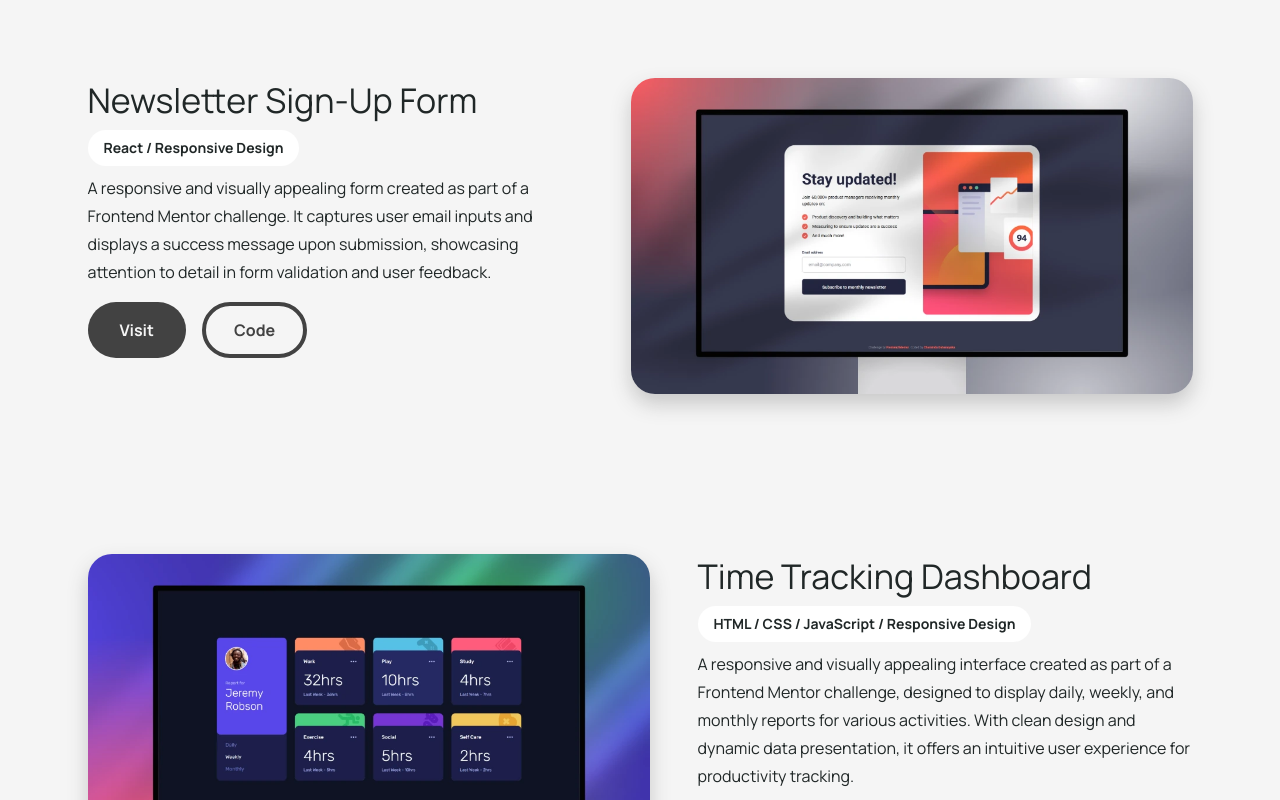
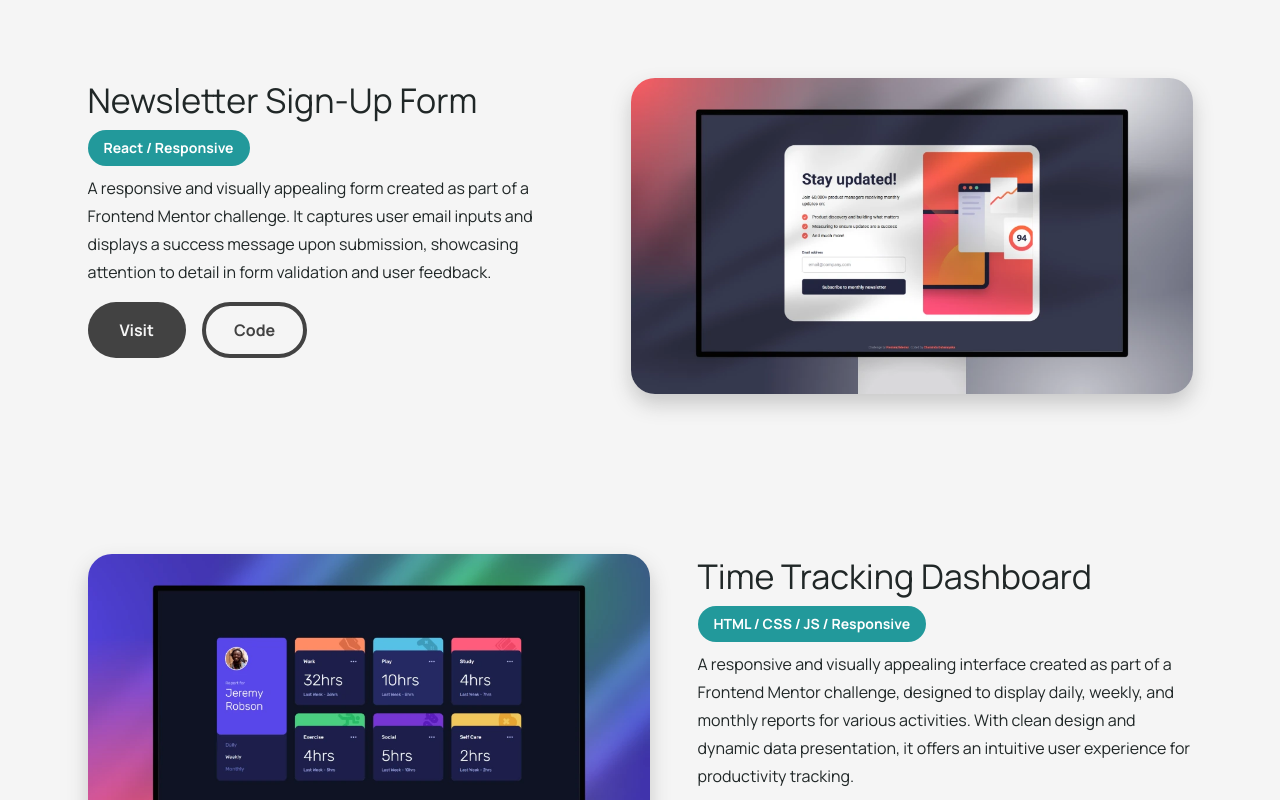
Before and after one commit to ChaminduD/my-portfolio, a React (Vite) app: page /my-portfolio/projects/frontend in a window 1280 px wide. Shown: the part 680-1480 px from the top of the page. Built offline with nearby package versions, Linux system fonts and the light colour scheme.

Commit message:
Update projects cards tag color and text

```diff
--- a/src/Components/ProjectCard/ProjectCard.css
+++ b/src/Components/ProjectCard/ProjectCard.css
@@ -70,6 +70,7 @@
         position: absolute;
         bottom: calc(-1 * (var(--space-xl) - var(--space-xxs)));
         right: var(--space-xs);
+        box-shadow: var(--project-card-shadow);
     }
     .content-container .image-container img{
         width: 700px;
--- a/src/Components/ProjectDetails/ProjectDetails.css
+++ b/src/Components/ProjectDetails/ProjectDetails.css
@@ -30,8 +30,9 @@
 }
 
 .project-details-container .project-details .tag{
+    color: var(--white);
     background-image: none;
-    background-color: var(--white);
+    background-color: var(--secondary-color);
 }
 
 .project-details-container .project-details p{
--- a/src/data/projectsData.js
+++ b/src/data/projectsData.js
@@ -4,7 +4,7 @@ export const projects = {
             image: "/my-portfolio/images/frontend-dev/Winner-Selector.webp",
             imageRight: false,
             title: "Winner Selector",
-            label: "React / Responsive Design",
+            label: "React / Responsive",
             problem: false,
             solution: false,
             description1: "A dynamic tool designed to randomly select winners from a list of participants. With features like shuffling, resetting, and customizing the number of winners, it offers a seamless and interactive way to conduct fair selections. Perfect for contests, giveaways, or event raffles!",
@@ -15,7 +15,7 @@ export const projects = {
             image: "/my-portfolio/images/frontend-dev/Newsletter-Sign-Up-Form.webp",
             imageRight: true,
             title: "Newsletter Sign-Up Form",
-            label: "React / Responsive Design",
+            label: "React / Responsive",
             problem: false,
             solution: false,
             description1: "A responsive and visually appealing form created as part of a Frontend Mentor challenge. It captures user email inputs and displays a success message upon submission, showcasing attention to detail in form validation and user feedback.",
@@ -26,7 +26,7 @@ export const projects = {
             image: "/my-portfolio/images/frontend-dev/Time-Tracking-Dashboard.webp",
             imageRight: false,
             title: "Time Tracking Dashboard",
-            label: "HTML / CSS / JavaScript / Responsive Design",
+            label: "HTML / CSS / JS / Responsive",
             problem: false,
             solution: false,
             description1: "A responsive and visually appealing interface created as part of a Frontend Mentor challenge, designed to display daily, weekly, and monthly reports for various activities. With clean design and dynamic data presentation, it offers an intuitive user experience for productivity tracking.",
@@ -37,7 +37,7 @@ export const projects = {
             image: "/my-portfolio/images/frontend-dev/Tip-Calculator-App.webp",
             imageRight: true,
             title: "Tip Calculator App",
-            label: "HTML / CSS / JavaScript / Responsive Design",
+            label: "HTML / CSS / JS / Responsive",
             problem: false,
             solution: false,
             description1: "A responsive and interactive tool created as part of a Frontend Mentor challenge. It allows users to calculate tips and total amounts per person efficiently, with features like custom tip percentages and real-time updates for a seamless user experience.",
@@ -48,7 +48,7 @@ export const projects = {
             image: "/my-portfolio/images/frontend-dev/Advice-generator-app.webp",
             imageRight: false,
             title: "Advice generator app",
-            label: "API Integration / Responsive Design",
+            label: "API / Responsive",
             problem: false,
             solution: false,
             description1: "A responsive and interactive app created as part of a Frontend Mentor challenge. It generates random pieces of advice using an API, offering users a seamless and engaging experience with dynamic content updates.",
@@ -59,7 +59,7 @@ export const projects = {
             image: "/my-portfolio/images/frontend-dev/Contact-Form.webp",
             imageRight: true,
             title: "Contact Form",
-            label: "HTML / CSS / Web 3 Forms Integration",
+            label: "HTML / CSS / Web 3 Forms",
             problem: false,
             solution: false,
             description1: "A functional contact form built using HTML and CSS. This project demonstrates seamless Web 3 Forms integration, enabling users to submit inquiries, with submitted data sent directly to a specified email address for efficient communication.",
@@ -81,7 +81,7 @@ export const projects = {
             image: "/my-portfolio/images/frontend-dev/Animated-Website-Header.webp",
             imageRight: true,
             title: "Animated Website Header",
-            label: "HTML / CSS / Bubble Animation",
+            label: "HTML / CSS / Animation",
             problem: false,
             solution: false,
             description1: "A creative website header featuring bubbles that rise gracefully and disappear, built using HTML and CSS. The captivating animations use CSS properties to deliver a dynamic and engaging visual effect.",
@@ -92,7 +92,7 @@ export const projects = {
             image: "/my-portfolio/images/frontend-dev//Snake-Game.webp",
             imageRight: false,
             title: "Snake Game",
-            label: "HTML / CSS / JavaScript / Arcade Game",
+            label: "HTML / CSS / JS / Arcade Game",
             problem: false,
             solution: false,
             description1: "A recreation of the classic arcade game implemented in JavaScript. Challenge yourself to navigate the snake, eat food, and grow longer while avoiding collisions. Features include simple directional controls, score tracking, and a reset button for restarting the game.",
@@ -103,7 +103,7 @@ export const projects = {
             image: "/my-portfolio/images/frontend-dev/Weather-App.webp",
             imageRight: true,
             title: "Weather App",
-            label: "HTML / CSS / JavaScript / API Integration",
+            label: "HTML / CSS / JS / API",
             problem: false,
             solution: false,
             description1: "A functional tool for checking real-time weather data, built using HTML, CSS, and JavaScript. The app integrates with the OpenWeatherMap API, allowing users to enter a city name and retrieve detailed weather information such as temperature, weather conditions, humidity, and wind speed.",
@@ -114,7 +114,7 @@ export const projects = {
             image: "/my-portfolio/images/frontend-dev/To-Do-List-App.webp",
             imageRight: false,
             title: "To-Do List App",
-            label: "HTML / CSS / JavaScript",
+            label: "HTML / CSS / JS",
             problem: false,
             solution: false,
             description1: "A task management tool built using HTML, CSS, and JavaScript. This app enables users to add, complete, and delete tasks, with the task list stored in Local Storage for persistence even after closing the browser.",
@@ -125,7 +125,7 @@ export const projects = {
             image: "/my-portfolio/images/frontend-dev/Text-to-Speech-Converter.webp",
             imageRight: true,
             title: "Text to Speech Converter",
-            label: "HTML / CSS / JavaScript / Text-to-Speech",
+            label: "HTML / CSS / JS / Text-to-Speech",
             problem: false,
             solution: false,
             description1: "A web-based tool developed using HTML, CSS, and JavaScript that converts written text into speech. Features include changeable voice options, allowing users to enjoy diverse and dynamic speech experiences.",
@@ -136,7 +136,7 @@ export const projects = {
             image: "/my-portfolio/images/frontend-dev//Quiz-App.webp",
             imageRight: false,
             title: "Quiz App",
-            label: "HTML / CSS / JavaScript",
+            label: "HTML / CSS / JS",
             problem: false,
             solution: false,
             description1: "An interactive online quiz website built with HTML, CSS, and JavaScript. It features multiple questions with four answer choices each, offering real-time feedback on correct and incorrect answers. The app calculates and displays the final score upon completion, ensuring an engaging user experience.",
@@ -147,7 +147,7 @@ export const projects = {
             image: "/my-portfolio/images/frontend-dev/QR-Code-Generator.webp",
             imageRight: true,
             title: "QR Code Generator",
-            label: "HTML / CSS / JavaScript / API Integration",
+            label: "HTML / CSS / JS / API",
             problem: false,
             solution: false,
             description1: "A simple yet powerful tool for creating QR codes from text or links, developed using HTML, CSS, and JavaScript. The project leverages the Free QR Code Generator API to produce QR codes in image format, offering seamless functionality and easy integration.",
@@ -158,7 +158,7 @@ export const projects = {
             image: "/my-portfolio/images/frontend-dev/Notes-App.webp",
             imageRight: false,
             title: "Notes App",
-            label: "HTML / CSS / JavaScript",
+            label: "HTML / CSS / JS",
             problem: false,
             solution: false,
             description1: "A practical tool for managing notes, built using HTML, CSS, and JavaScript. This app allows users to create, edit, and delete notes, with Local Storage ensuring data persistence across browser sessions for a seamless user experience.",
@@ -169,7 +169,7 @@ export const projects = {
             image: "/my-portfolio/images/frontend-dev/Image-Search-Engine.webp",
             imageRight: true,
             title: "Image Search Engine",
-            label: "HTML / CSS / JavaScript / API Integration",
+            label: "HTML / CSS / JS / API",
             problem: false,
             solution: false,
             description1: "A dynamic web tool built with HTML, CSS, and JavaScript that enables users to search for images by entering keywords. This project integrates the Unsplash API to fetch and display search results, offering an interactive and seamless user experience.",
@@ -180,7 +180,7 @@ export const projects = {
             image: "/my-portfolio/images/frontend-dev/Cryptocurrency-Website.webp",
             imageRight: false,
             title: "Cryptocurrency Website",
-            label: "JavaScript / jQuery / API Integration",
+            label: "JS / jQuery / API",
             problem: false,
             solution: false,
             description1: "A sleek and modern web platform designed to display live cryptocurrency prices. Built using HTML, CSS, JavaScript, and jQuery, the website leverages a free API for real-time price updates and offers dynamic functionality with a visually appealing header section.",
@@ -191,7 +191,7 @@ export const projects = {
             image: "/my-portfolio/images/frontend-dev/Theme-Switching-Header.webp",
             imageRight: true,
             title: "Theme-Switching Header",
-            label: "HTML / CSS / JavaScript / Dark Mode",
+            label: "HTML / CSS / JS / Dark Mode",
             problem: false,
             solution: false,
             description1: "A web-based project enabling light and dark mode switching, developed using HTML, CSS, and JavaScript. The design uses CSS variables for centralized theme color control and JavaScript for smooth transitions with an interactive icon that toggles between a moon and a sun.",
@@ -204,7 +204,7 @@ export const projects = {
             image: "/my-portfolio/images/web-design/PureFit-Clothing.webp",
             imageRight: false,
             title: "PureFit Clothing",
-            label: "WordPress / Responsive Design / E-commerce",
+            label: "WordPress / Responsive / E-commerce",
             problem: false,
             solution: false,
             description1: "A stylish and user-friendly e-commerce platform built using WordPress, showcasing premium men's clothing with a seamless shopping experience. Featuring responsive design, multiple categories, and promotional sections to elevate customer engagement.",
@@ -215,7 +215,7 @@ export const projects = {
             image: "/my-portfolio/images/web-design/GrowthBoost.webp",
             imageRight: true,
             title: "GrowthBoost",
-            label: "Webflow / Responsive Design / Business-Oriented",
+            label: "Webflow / Responsive / Business",
             problem: false,
             solution: false,
             description1: "A modern and responsive website built using Webflow, designed to elevate brand identity and showcase services with cutting-edge design and seamless functionality. Perfect for empowering businesses through innovative digital strategies.",
@@ -234,7 +234,7 @@ export const topProjects = {
     frontend: [
         {
             title: "Winner Selector",
-            label: "React / Responsive Design",
+            label: "React / Responsive",
             description: "A dynamic tool designed to randomly select winners from a list of participants. With features like shuffling, resetting, and customizing the number of winners, it offers a seamless and interactive way to conduct fair selections. Perfect for contests, giveaways, or event raffles!",
             image: "/my-portfolio/images/frontend-dev/Winner-Selector.webp",
             primaryBtnLink: "https://chamindud.github.io/winner-selector/",
@@ -243,7 +243,7 @@ export const topProjects = {
         },
         {
             title: "Tip Calculator App",
-            label: "HTML / CSS / JavaScript / Responsive Design",
+            label: "HTML / CSS / JS / Responsive",
             description: "A responsive and interactive tool created as part of a Frontend Mentor challenge. It allows users to calculate tips and total amounts per person efficiently, with features like custom tip percentages and real-time updates for a seamless user experience.",
             image: "/my-portfolio/images/frontend-dev/Tip-Calculator-App.webp",
             primaryBtnLink: "https://chamindud.github.io/Tip-calculator-app/",
@@ -252,7 +252,7 @@ export const topProjects = {
         },
         {
             title: "Image Search Engine",
-            label: "HTML / CSS / JavaScript / API Integration",
+            label: "HTML / CSS / JS / API",
             description: "A dynamic web tool built with HTML, CSS, and JavaScript that enables users to search for images by entering keywords. This project integrates the Unsplash API to fetch and display search results, offering an interactive and seamless user experience.",
             image: "/my-portfolio/images/frontend-dev/Image-Search-Engine.webp",
             primaryBtnLink: "https://chamindud.github.io/image-search-engine/",
@@ -261,7 +261,7 @@ export const topProjects = {
         },
         {
             title: "Weather App",
-            label: "HTML / CSS / JavaScript / API Integration",
+            label: "HTML / CSS / JS / API",
             description: "A functional tool for checking real-time weather data, built using HTML, CSS, and JavaScript. The app integrates with the OpenWeatherMap API, allowing users to enter a city name and retrieve detailed weather information such as temperature, weather conditions, humidity, and wind speed.",
             image: "/my-portfolio/images/frontend-dev/Weather-App.webp",
             primaryBtnLink: "https://chamindud.github.io/weather-app/",
@@ -270,7 +270,7 @@ export const topProjects = {
         },
         {
             title: "Time Tracking Dashboard",
-            label: "HTML / CSS / JavaScript / Responsive Design",
+            label: "HTML / CSS / JS / Responsive",
             description: "A responsive and visually appealing interface created as part of a Frontend Mentor challenge, designed to display daily, weekly, and monthly reports for various activities. With clean design and dynamic data presentation, it offers an intuitive user experience for productivity tracking.",
             image: "/my-portfolio/images/frontend-dev/Time-Tracking-Dashboard.webp",
             primaryBtnLink: "https://chamindud.github.io/Time-tracking-dashboard/",
@@ -281,21 +281,21 @@ export const topProjects = {
     webDesign: [
         {
             title: "PureFit Clothing",
-            label: "WordPress / Responsive Design / E-commerce",
+            label: "WordPress / Responsive / E-commerce",
             description: "A stylish and user-friendly e-commerce platform built using WordPress, showcasing premium men's clothing with a seamless shopping experience. Featuring responsive design, multiple categories, and promotional sections to elevate customer engagement.",
             image: "/my-portfolio/images/web-design/PureFit-Clothing.webp",
             twoButtons: false,
             primaryBtnLink: "http://purefit.rf.gd/",
-            imageRight: false,
+            imageRight: true,
         },
         {
             title: "GrowthBoost",
-            label: "Webflow / Responsive Design / Business-Oriented",
+            label: "Webflow / Responsive / Business",
             description: "A modern and responsive website built using Webflow, designed to elevate brand identity and showcase services with cutting-edge design and seamless functionality. Perfect for empowering businesses through innovative digital strategies.",
             image: "/my-portfolio/images/web-design/GrowthBoost.webp",
             twoButtons: false,
             primaryBtnLink: "https://growthboost1.webflow.io/",
-            imageRight: true,
+            imageRight: false,
         },
     ],
     uiux: [
```
